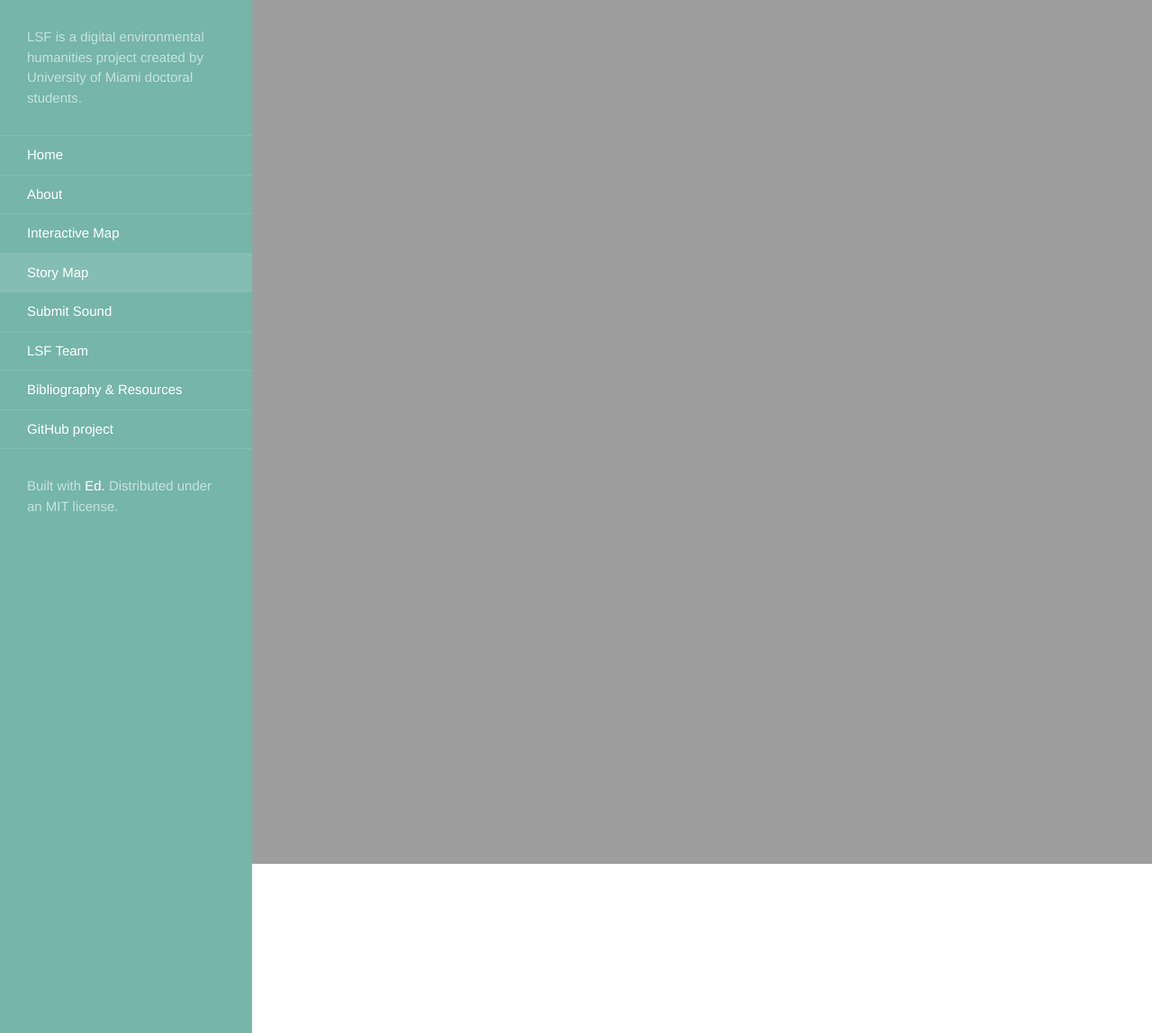
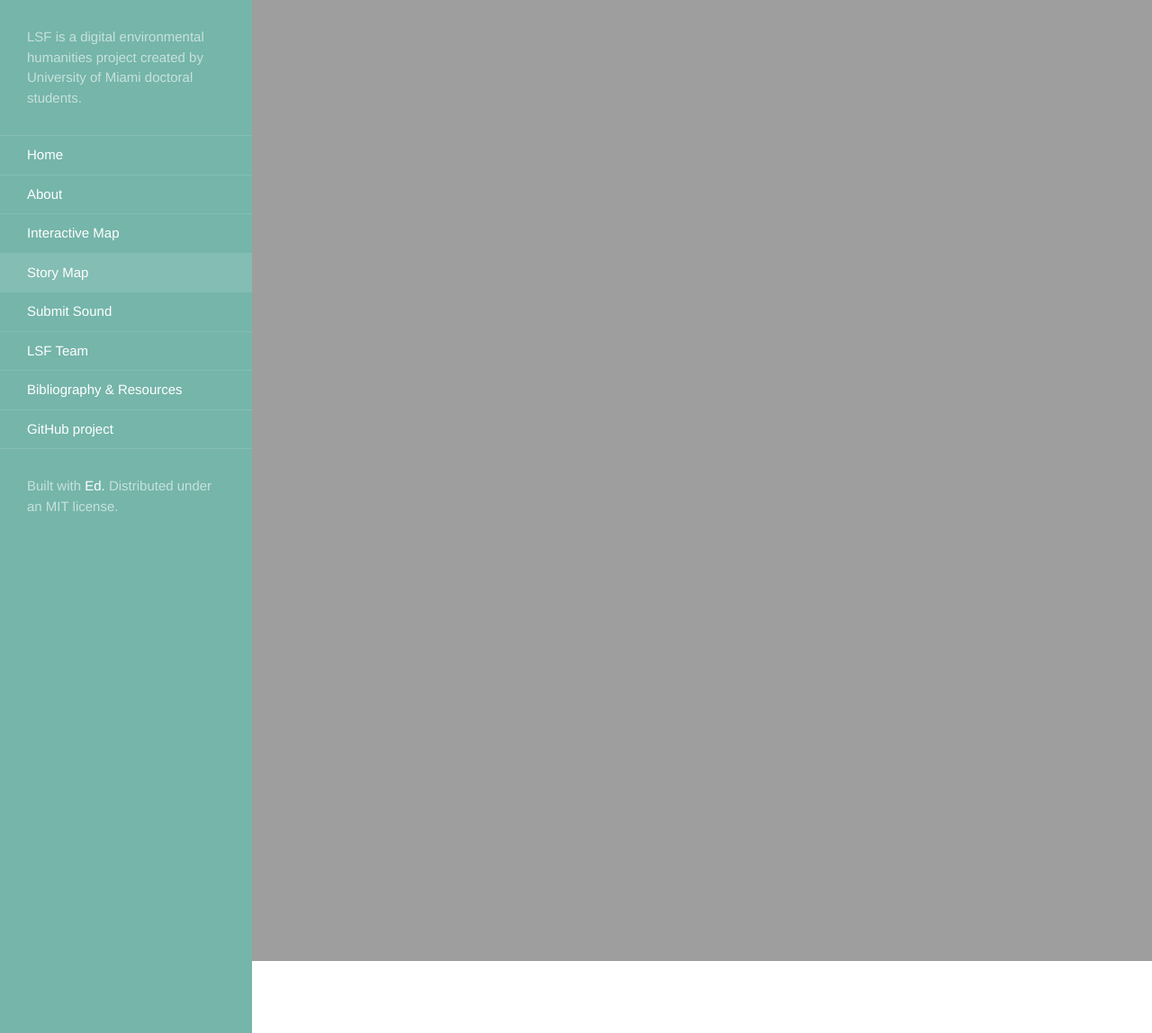
Before and after one commit to rm4-25/lsf_3, a Jekyll site: the page built from Story Map.html, in a window 1280 px wide and 1148 px high. Shown: the whole window at 90% size. Built offline with Jekyll 4.4.1, drawn with Linux system fonts in a browser that asks for light colours.

Commit message:
Update Story Map.html
Changed padding-top from 100% to 115%.

```diff
--- a/Story Map.html
+++ b/Story Map.html
@@ -13,7 +13,7 @@ order: 4
             position: static;
             width: 150%;
             overflow: visible;
-            padding-top: 100%;
+            padding-top: 115%;
         }
 
         .iframe-element {
```
